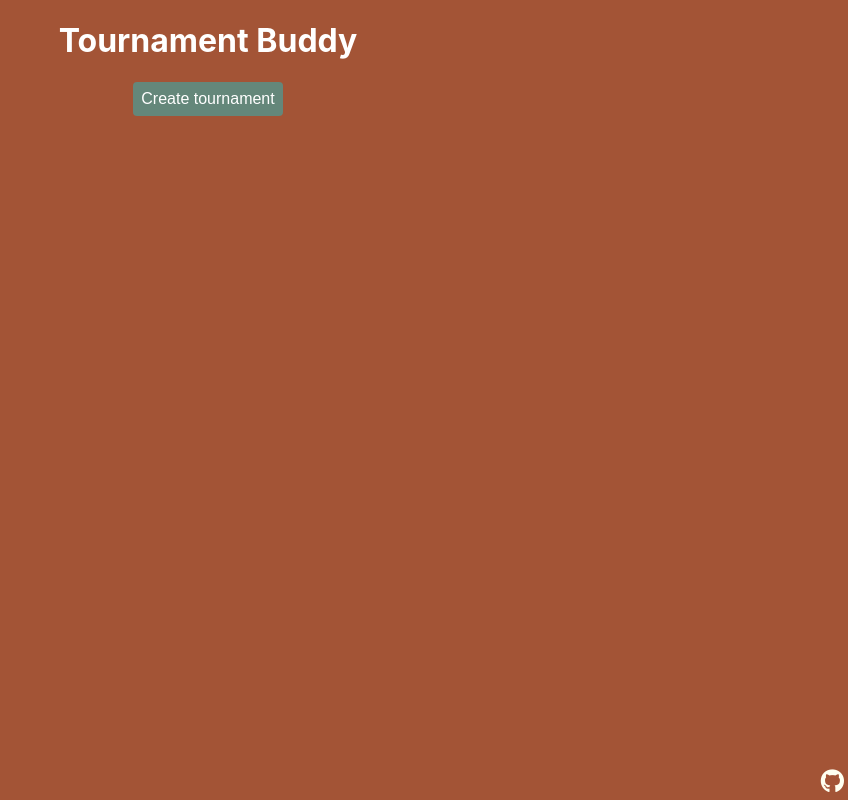
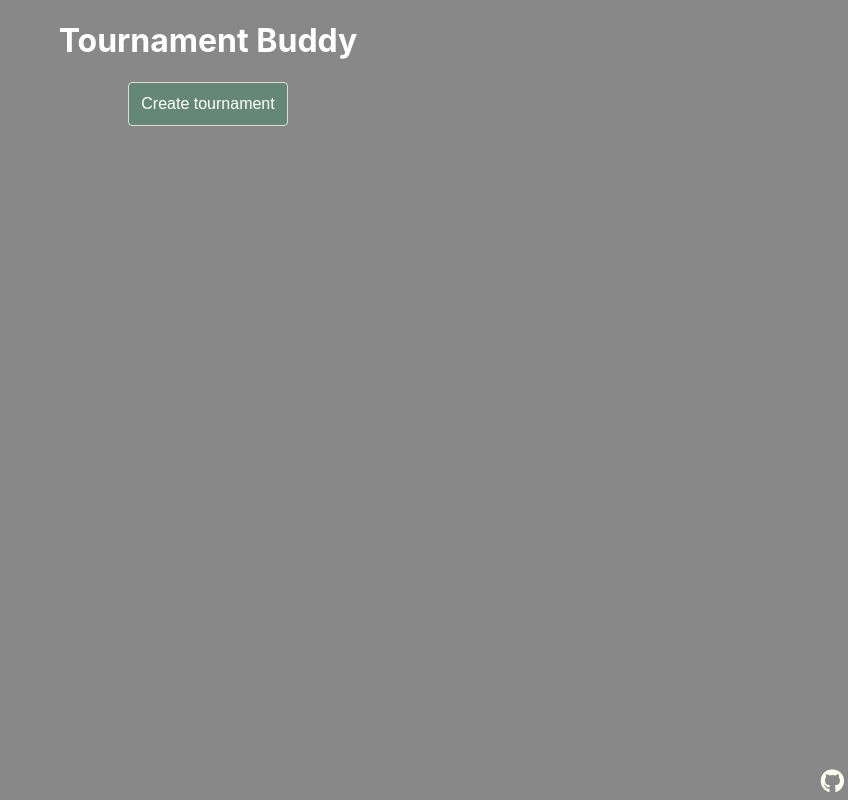
Before and after one commit to askjervold/tournament-buddy, a React (Create React App) app: page / in a window 1280 px wide. Shown: the whole page, without its empty margins (432-1280 px from the left). Built offline with nearby package versions, Linux system fonts and the light colour scheme.

Commit message:
Design tweaks

```diff
--- a/src/App.scss
+++ b/src/App.scss
@@ -1,10 +1,10 @@
 $input-border-radius: 0.25rem;
 $input-font-size: 1rem;
-$input-padding: 0.5rem;
+$input-padding: 0.75rem;
 $input-margin: 0.25rem;
 
 body {
-  background-color: #a35436;
+  background-color: #888;
   color: white;
 }
 
@@ -47,7 +47,7 @@ a {
 .btn {
   color: white;
   background-color: #64877a;
-  border: none;
+  border: solid 1px #ddd;
   border-radius: $input-border-radius;
   font-size: $input-font-size;
   cursor: pointer;
@@ -118,6 +118,18 @@ input {
   }
 }
 
+.matches {
+  .result-input {
+    input {
+      max-width: 2rem;
+    }
+
+    .btn {
+      display: inline-block;
+    }
+  }
+}
+
 .standings {
   margin: 1rem auto;
   text-align: left;
```
